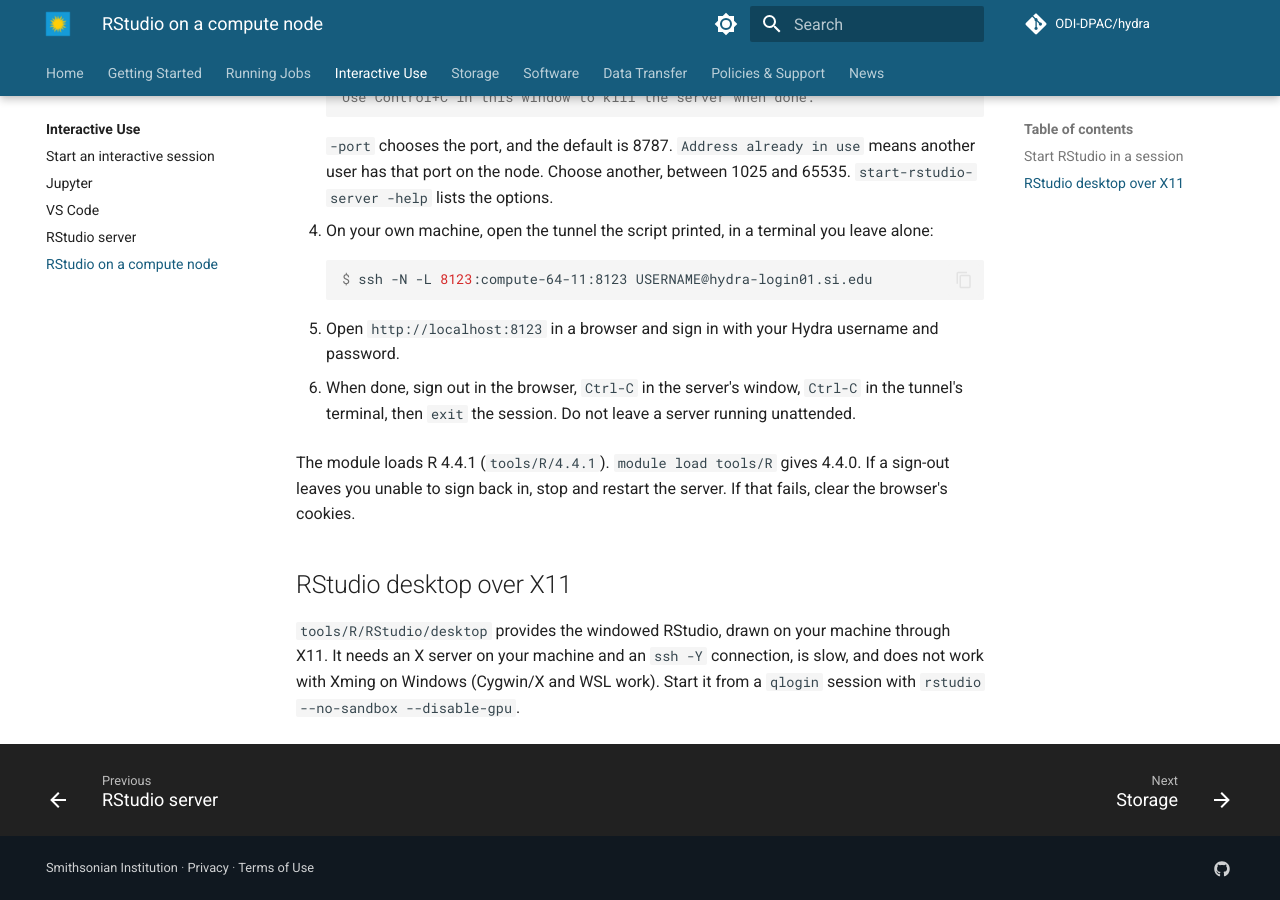
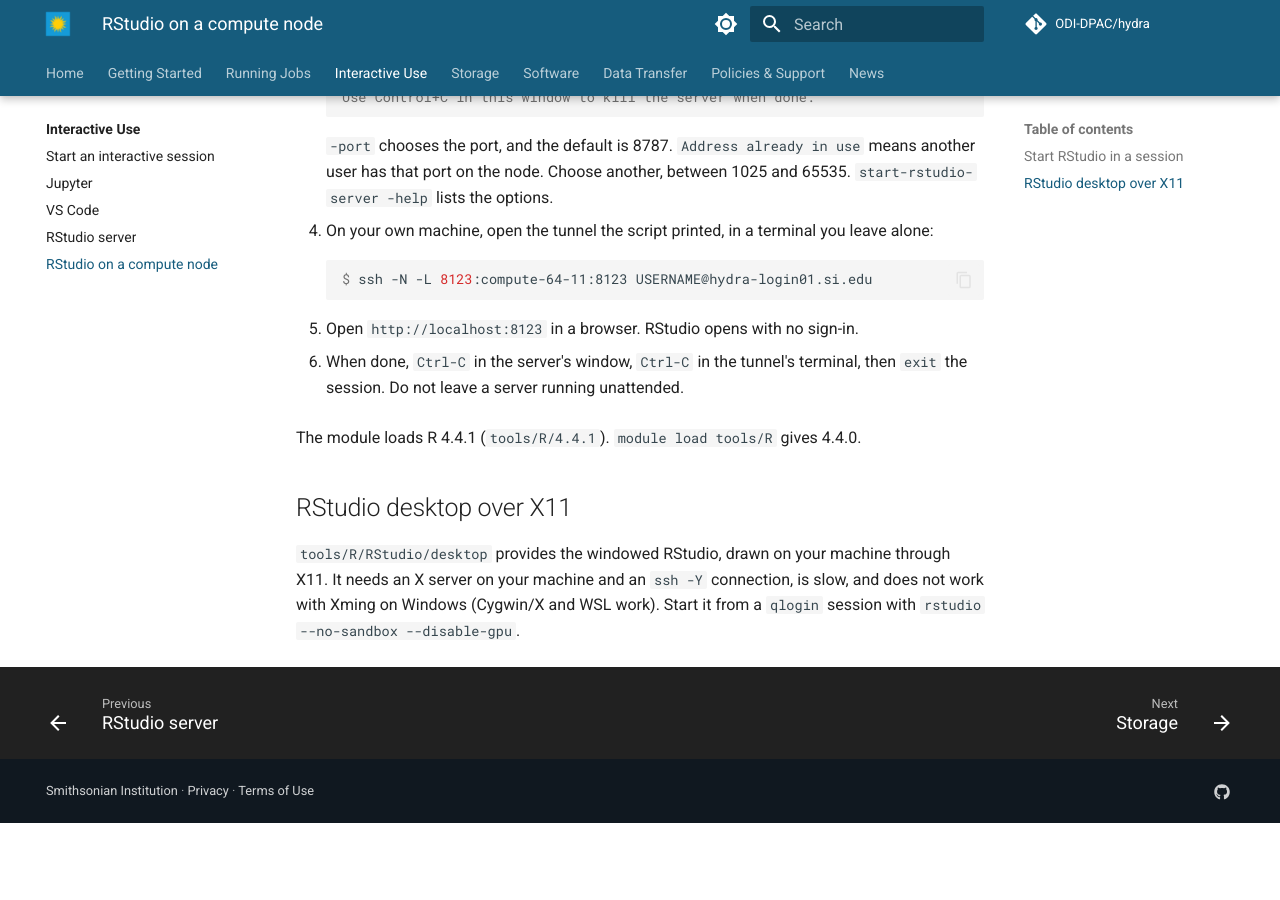
Before and after one commit to ODI-DPAC/hydra, an MkDocs documentation site: the page built from docs/interactive/rstudio-node.md, in a window 1280 px wide and 900 px high, scrolled down 859 px. Built offline with MkDocs 1.6.1 and Material for MkDocs 9.7.7, drawn with Linux system fonts in a browser that asks for light colours; comment, search, counter and statistics services are not loaded; after the commit the page ends 1682 px from its top, so only the background shows below that.

Commit message:
RStudio on a compute node: no sign-in

````diff
--- a/docs/interactive/rstudio-node.md
+++ b/docs/interactive/rstudio-node.md
@@ -41,11 +41,11 @@
     $ ssh -N -L 8123:compute-64-11:8123 USERNAME@hydra-login01.si.edu
     ```
 
-5. Open `http://localhost:8123` in a browser and sign in with your Hydra username and password.
+5. Open `http://localhost:8123` in a browser. RStudio opens with no sign-in.
 
-6. When done, sign out in the browser, `Ctrl-C` in the server's window, `Ctrl-C` in the tunnel's terminal, then `exit` the session. Do not leave a server running unattended.
+6. When done, `Ctrl-C` in the server's window, `Ctrl-C` in the tunnel's terminal, then `exit` the session. Do not leave a server running unattended.
 
-The module loads R 4.4.1 (`tools/R/4.4.1`). `module load tools/R` gives 4.4.0. If a sign-out leaves you unable to sign back in, stop and restart the server. If that fails, clear the browser's cookies.
+The module loads R 4.4.1 (`tools/R/4.4.1`). `module load tools/R` gives 4.4.0.
 
 ## RStudio desktop over X11
 
````
